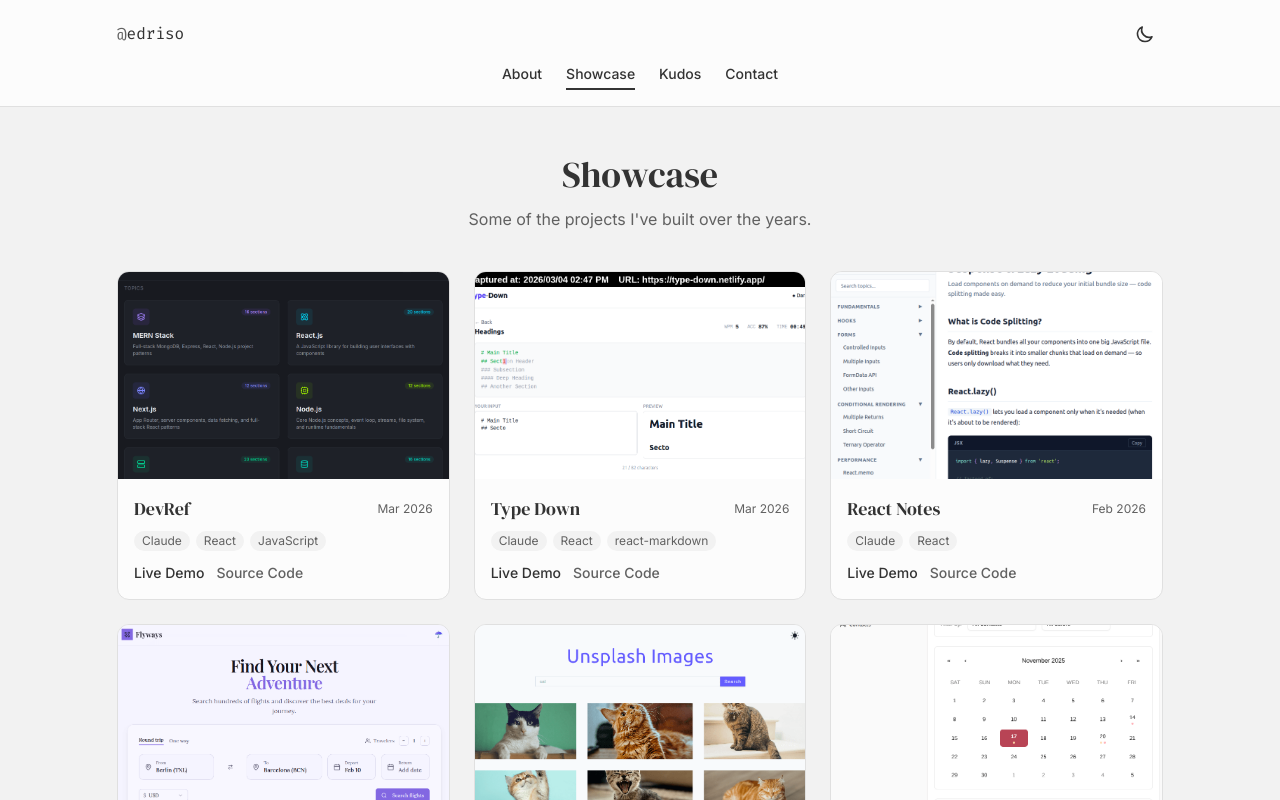
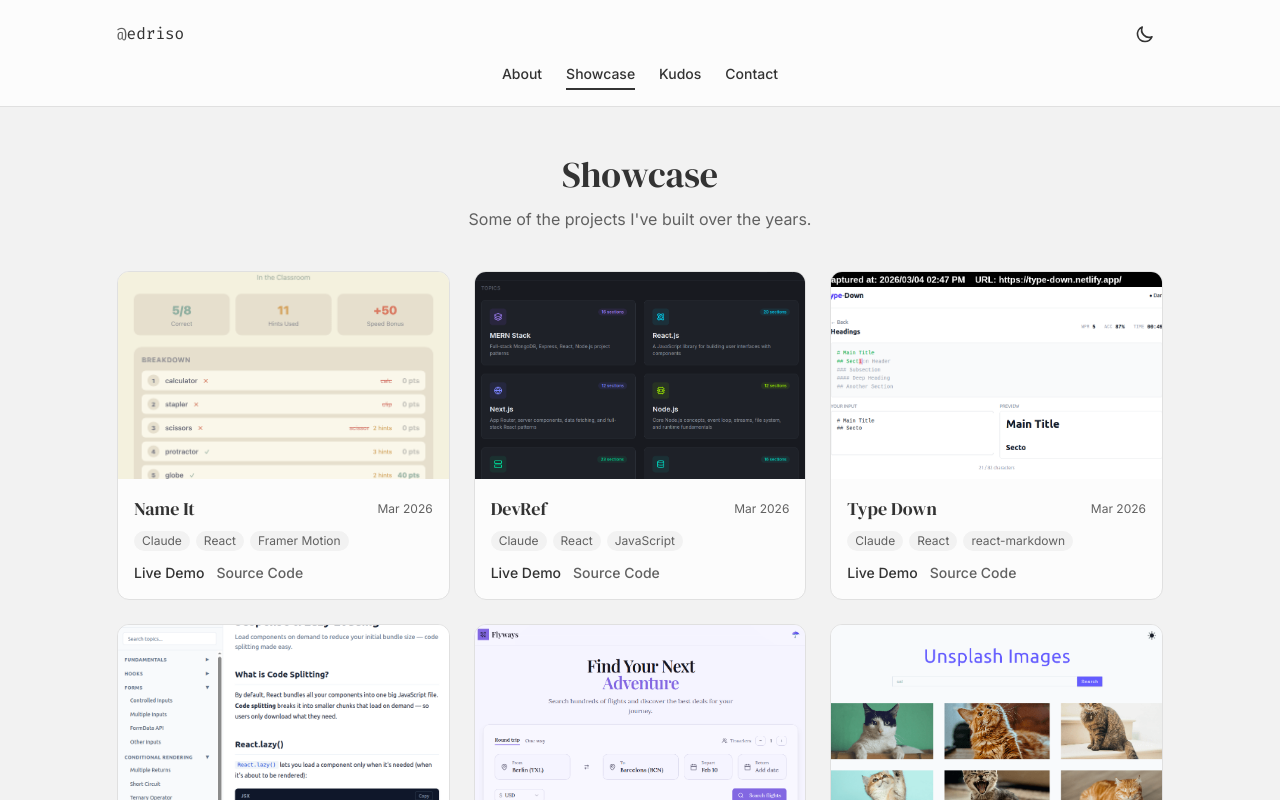
Before and after one commit to edriso/portfolio, a React (Vite) app: page /showcase in a window 1280 px wide. Shown: the top 800 px of the page. Built offline with nearby package versions, Linux system fonts and the light colour scheme.

Commit message:
add Name It project to showcase

```diff
--- a/src/data/projects.js
+++ b/src/data/projects.js
@@ -15,6 +15,15 @@ function getImage(filename) {
 }
 
 const projects = [
+  {
+    id: 17,
+    title: 'Name It',
+    demo: 'https://name-it-in-english.netlify.app',
+    code: 'https://github.com/edriso/name-it',
+    img: getImage('name-it.png'),
+    tags: ['Claude', 'React', 'Framer Motion'],
+    date: 'Mar 2026',
+  },
   {
     id: 16,
     title: 'DevRef',
```
Also changed, not shown: src/assets/showcase/name-it.png (added).
